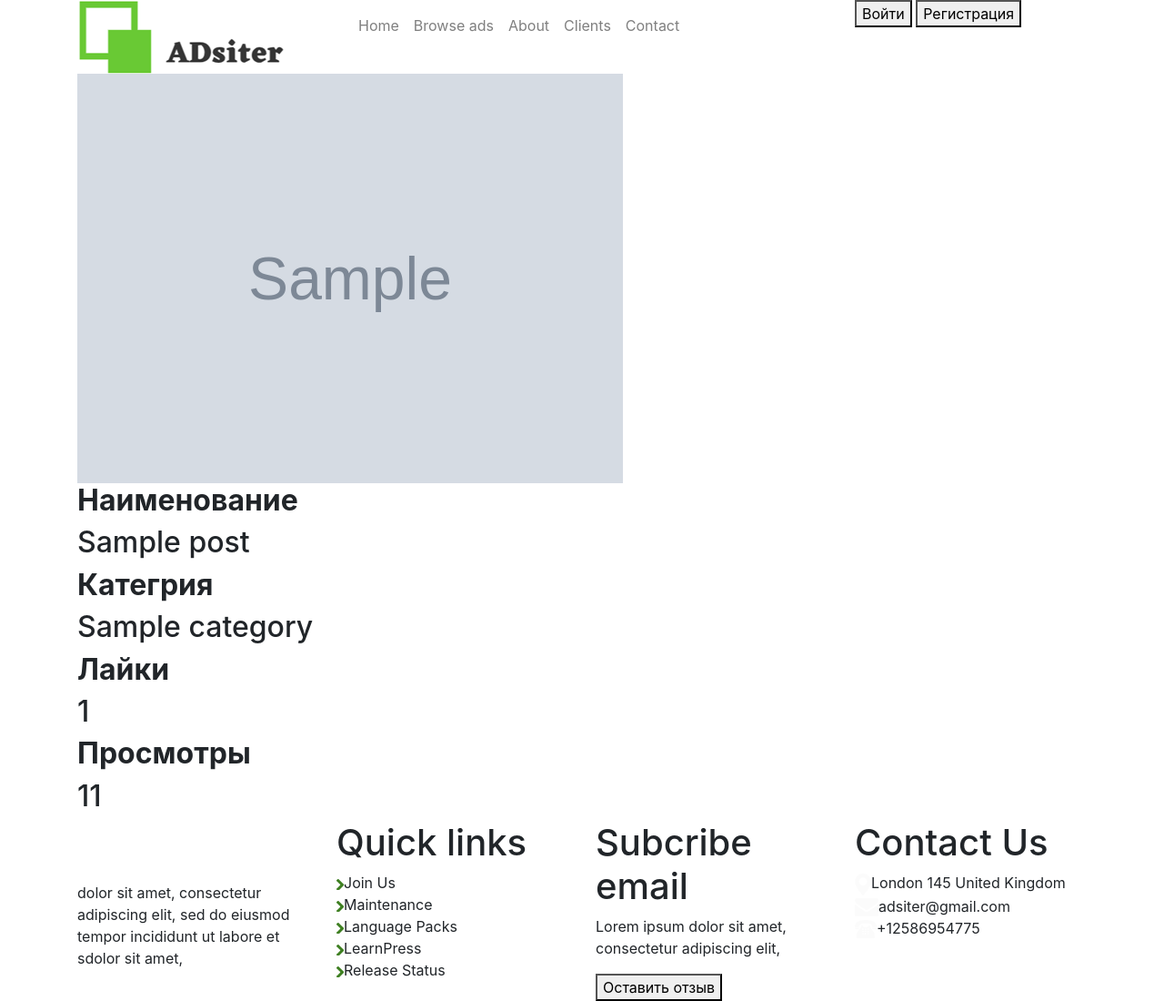
After one commit to 9pedobear/adsiter2, a Django app: a page that uses main/templates/main/detail.html in a window 1280 px wide. The commit adds this page. Shown: the whole page at 91% size. Run offline with Django 3.2, Linux system fonts and the light colour scheme; tables that the repository leaves empty hold one stand-in row (values such as "Sample post"); grey boxes marked "Sample" are stand-in pictures; parts of the project's set-up code (start-up, migrations or seed data) failed here and were passed over; some libraries are stand-ins or nearby versions.

Commit message:
feature/ticket15_add_show_detail_post_and_count_view

```diff
--- a/main/models.py
+++ b/main/models.py
@@ -118,7 +118,7 @@ class Post(models.Model):
         return f"{self.title}"
 
     def get_absolute_url(self):
-        return reverse('post', kwargs={'slug':self.slug})
+        return reverse('detail', kwargs={'slug':self.slug})
 
 
 
--- a/main/templates/main/browse_ads.html
+++ b/main/templates/main/browse_ads.html
@@ -20,7 +20,7 @@
                     <div class="eye-icon"><img src="{% static 'images/eye-icon.png' %}"><span class="like-icon"><img
                             src="{% static 'images/like-icon.png' %}"></span></div>
                     <div class="numbar_text">{{ post.views }}<span class="like-icon">{{ post.likes }}</span></div>
-                    <button class="mobile_bt"><a href="#">Mobiles</a></button>
+                    <button class="mobile_bt"><a href="{{ post.get_absolute_url }}">Подробнее</a></button>
                     <br>
                     <br>
                     <br>
--- /dev/null
+++ b/main/templates/main/detail.html
@@ -0,0 +1,14 @@
+{% extends "base.html" %}
+
+
+{% block content %}
+
+<div class="container">
+    <img src="{{ rarara.image.url }}" alt="" width="600">
+    <h2><b>Наименование</b></h2><h2>{{ rarara.title }}</h2>
+    <h2><b>Категрия</b></h2><h2>{{ rarara.category }}</h2>
+    <h2><b>Лайки</b></h2><h2>{{ rarara.likes }}</h2>
+    <h2><b>Просмотры</b></h2><h2>{{ rarara.views }}</h2>
+</div>
+
+{% endblock %}
--- a/main/urls.py
+++ b/main/urls.py
@@ -6,6 +6,7 @@ from django.conf.urls.static import static
 
 urlpatterns = [
     path('', Index.as_view(), name='home'),
+    path('detail/<str:slug>/', PostView.as_view(), name='detail'),
     path('about/', about, name='about'),
     path('clients/', Clients.as_view(), name='clients'),
     path('clients_review/', clients_review, name='clients_review'),
--- a/main/views.py
+++ b/main/views.py
@@ -9,11 +9,25 @@ from rest_framework.permissions import IsAuthenticated, IsAdminUser
 from django.contrib.auth import authenticate, login, logout
 from django.http import HttpResponse
 from django.contrib.auth.decorators import login_required
-from django.views.generic import ListView
+from django.views.generic import ListView, DetailView
 from django.contrib import messages
 from django.contrib.auth import authenticate, login, logout
 from django.http import HttpResponse
 from django.contrib.auth.decorators import login_required
+from django.db.models import F
+
+class PostView(DetailView):
+    model = Post
+    context_object_name = 'rarara'
+    template_name = 'main/detail.html'
+
+    def get_context_data(self, **kwargs):
+        context = super().get_context_data(**kwargs)
+        self.object.views = F('views') + 1
+        self.object.save()
+        self.object.refresh_from_db()
+        return context
+
 
 
 @login_required
```
